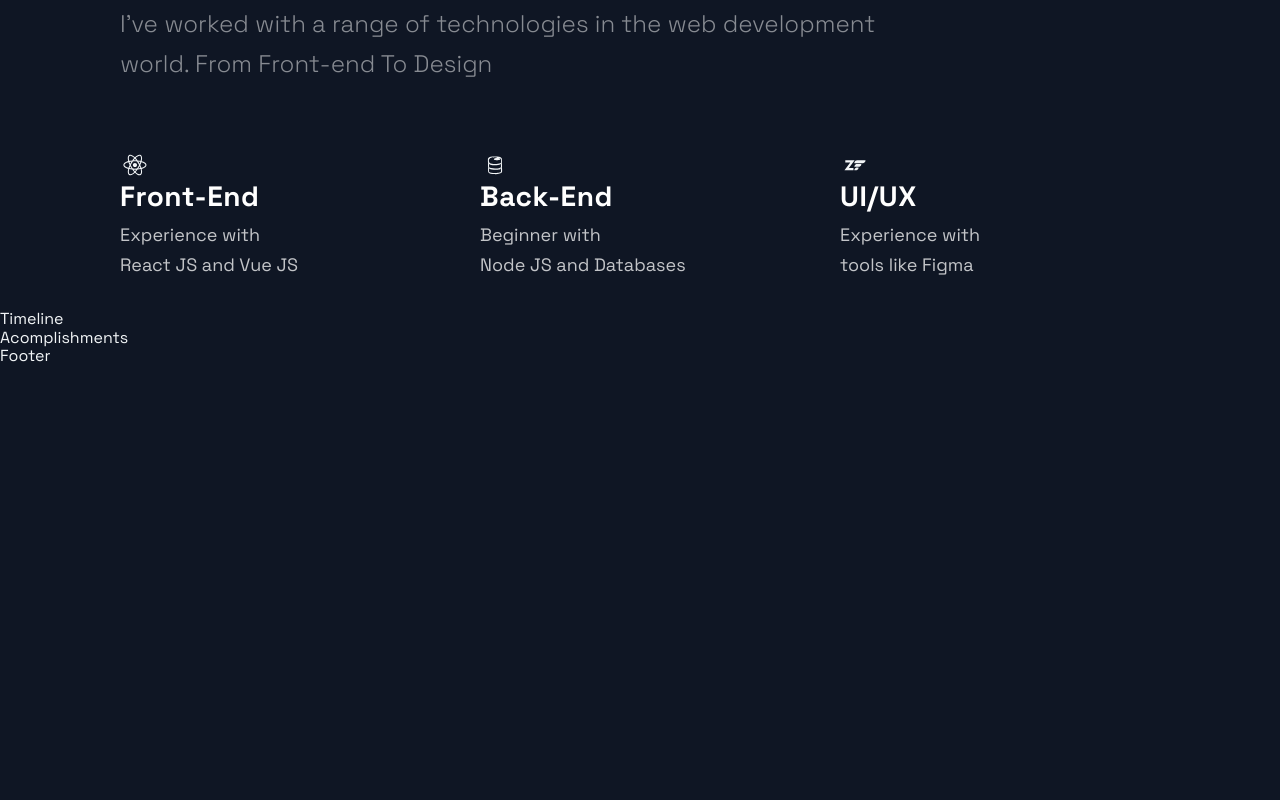
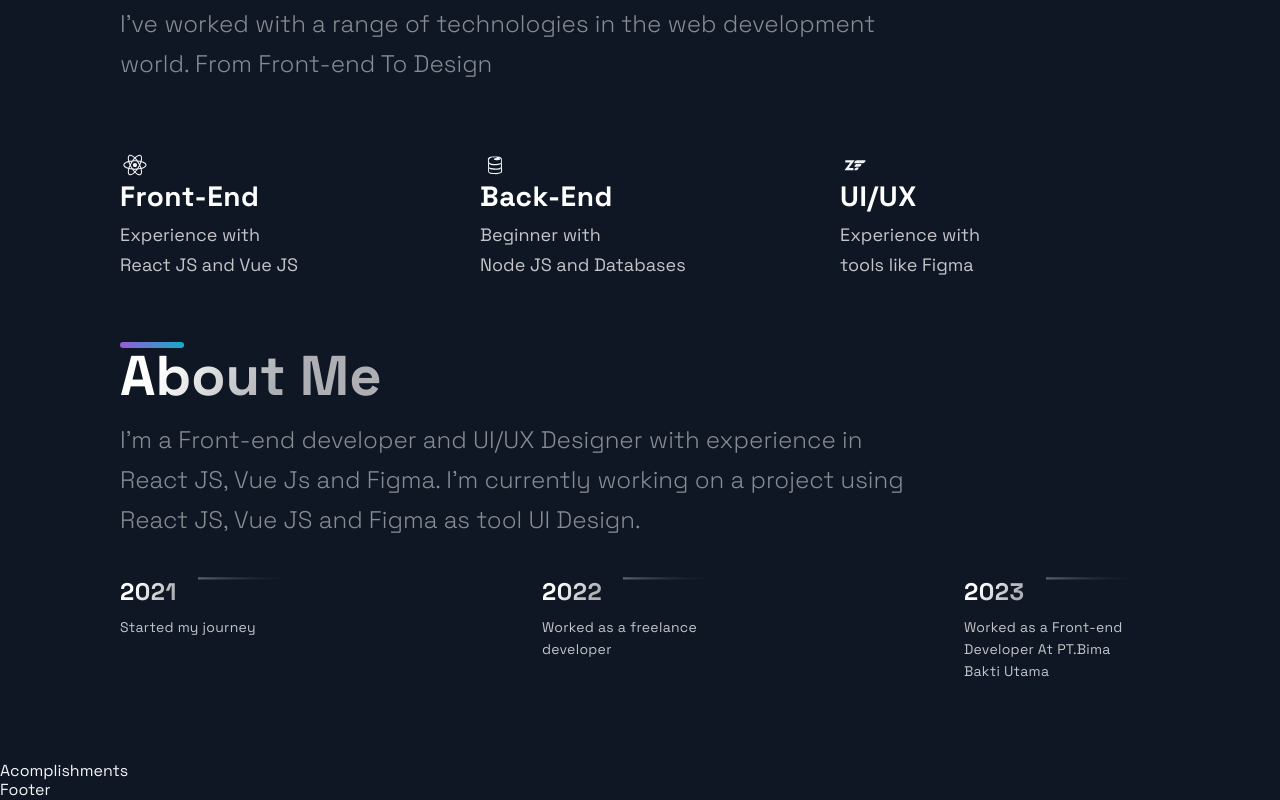
Before and after one commit to ThomasAlberto21/portfolio_website, a Next.js app: page / in a window 1280 px wide. Shown: the part 2380-3180 px from the top of the page. Before the commit the page ends 2746 px from the top, so only its background shows below. Built offline with nearby package versions, Linux system fonts and the light colour scheme.

Commit message:
Time line Finish

```diff
--- a/src/components/TimeLine/TimeLine.js
+++ b/src/components/TimeLine/TimeLine.js
@@ -1,51 +1,149 @@
 import React, { useState, useRef, useEffect } from 'react';
 
-import { CarouselButton, CarouselButtonDot, CarouselButtons, CarouselContainer, CarouselItem, CarouselItemImg, CarouselItemText, CarouselItemTitle, CarouselMobileScrollNode } from './TimeLineStyles';
-import { Section, SectionDivider, SectionText, SectionTitle } from '../../styles/GlobalComponents';
+import {
+  CarouselButton,
+  CarouselButtonDot,
+  CarouselButtons,
+  CarouselContainer,
+  CarouselItem,
+  CarouselItemImg,
+  CarouselItemText,
+  CarouselItemTitle,
+  CarouselMobileScrollNode,
+} from './TimeLineStyles';
+import {
+  Section,
+  SectionDivider,
+  SectionText,
+  SectionTitle,
+} from '../../styles/GlobalComponents';
 import { TimeLineData } from '../../constants/constants';
 
 const TOTAL_CAROUSEL_COUNT = TimeLineData.length;
 
 const Timeline = () => {
-  // const [activeItem, setActiveItem] = useState(0);
-  // const carouselRef = useRef();
+  const [activeItem, setActiveItem] = useState(0);
+  const carouselRef = useRef();
 
-  // const scroll = (node, left) => {
-  //   return node.scrollTo({ left, behavior: 'smooth' });
-  // }
+  const scroll = (node, left) => {
+    return node.scrollTo({ left, behavior: 'smooth' });
+  };
 
-  // const handleClick = (e, i) => {
-  //   e.preventDefault();
+  const handleClick = (e, i) => {
+    e.preventDefault();
 
-  //   if (carouselRef.current) {
-  //     const scrollLeft = Math.floor(carouselRef.current.scrollWidth * 0.7 * (i / TimeLineData.length));
+    if (carouselRef.current) {
+      const scrollLeft = Math.floor(
+        carouselRef.current.scrollWidth * 0.7 * (i / TimeLineData.length)
+      );
 
-  //     scroll(carouselRef.current, scrollLeft);
-  //   }
-  // }
+      scroll(carouselRef.current, scrollLeft);
+    }
+  };
 
-  // const handleScroll = () => {
-  //   if (carouselRef.current) {
-  //     const index = Math.round((carouselRef.current.scrollLeft / (carouselRef.current.scrollWidth * 0.7)) * TimeLineData.length);
+  const handleScroll = () => {
+    if (carouselRef.current) {
+      const index = Math.round(
+        (carouselRef.current.scrollLeft /
+          (carouselRef.current.scrollWidth * 0.7)) *
+          TimeLineData.length
+      );
 
-  //     setActiveItem(index);
-  //   }
-  // }
+      setActiveItem(index);
+    }
+  };
 
   // // snap back to beginning of scroll when window is resized
   // // avoids a bug where content is covered up if coming from smaller screen
-  // useEffect(() => {
-  //   const handleResize = () => {
-  //     scroll(carouselRef.current, 0);
-  //   }
+  useEffect(() => {
+    const handleResize = () => {
+      scroll(carouselRef.current, 0);
+    };
 
-  //   window.addEventListener('resize', handleResize);
-  // }, []);
+    window.addEventListener('resize', handleResize);
+  }, []);
 
   return (
-    <div>
-      Timeline
-    </div>
+    <Section id='about'>
+      <SectionDivider />
+      <SectionTitle>About Me</SectionTitle>
+      <SectionText>
+        I'm a Front-end developer and UI/UX Designer with experience in React
+        JS, Vue Js and Figma. I'm currently working on a project using React JS,
+        Vue JS and Figma as tool UI Design.
+      </SectionText>
+      <CarouselContainer ref={carouselRef} onScroll={handleScroll}>
+        <>
+          {TimeLineData.map((item, index) => {
+            return (
+              <CarouselMobileScrollNode
+                key={index}
+                final={index === TOTAL_CAROUSEL_COUNT - 1}
+              >
+                <CarouselItem
+                  index={index}
+                  id={`carousel__item-${index}`}
+                  active={activeItem}
+                  onClick={(e) => handleClick(e, index)}
+                >
+                  <CarouselItemTitle>
+                    {item.year}
+                    <CarouselItemImg
+                      width='208'
+                      height='6'
+                      viewBox='0 0 208 6'
+                      fill='none'
+                      xmlns='http://www.w3.org/2000/svg'
+                    >
+                      <path
+                        fill-rule='evenodd'
+                        clip-rule='evenodd'
+                        d='M0 0H208V4H0V0Z'
+                        fill='url(#paint0_linear)'
+                        fill-opacity='0.33'
+                      />
+                      <defs>
+                        <linearGradient
+                          id='paint0_linear'
+                          x1='-4.30412e-10'
+                          y1='0'
+                          x2='208'
+                          y2='0'
+                          gradientUnits='userSpaceOnUse'
+                        >
+                          <stop stop-color='white' />
+                          <stop
+                            offset='0.79478'
+                            stop-color='white'
+                            stop-opacity='0'
+                          />
+                        </linearGradient>
+                      </defs>
+                    </CarouselItemImg>
+                  </CarouselItemTitle>
+                  <CarouselItemText>{item.text}</CarouselItemText>
+                </CarouselItem>
+              </CarouselMobileScrollNode>
+            );
+          })}
+        </>
+      </CarouselContainer>
+      <CarouselButtons>
+        {TimeLineData.map((item, index) => {
+          return (
+            <CarouselButton
+              key={index}
+              index={index}
+              active={activeItem}
+              onClick={(e) => handleClick(e, index)}
+              type='button'
+            >
+              <CarouselButtonDot active={activeItem} />
+            </CarouselButton>
+          );
+        })}
+      </CarouselButtons>
+    </Section>
   );
 };
 
--- a/src/constants/constants.js
+++ b/src/constants/constants.js
@@ -1,16 +1,18 @@
 export const projects = [
   {
     title: 'MERN Memories',
-    description: "Using React, Node.js, Express & MongoDB you'll learn how to build a Full Stack MERN Application - from start to finish. The App is called Memories and it is a simple social media app that allows users to post interesting events that happened in their lives.",
-      image: '/images/1.png',
-      tags: ['Mongo', 'Express', 'React', 'Node'],
+    description:
+      "Using React, Node.js, Express & MongoDB you'll learn how to build a Full Stack MERN Application - from start to finish. The App is called Memories and it is a simple social media app that allows users to post interesting events that happened in their lives.",
+    image: '/images/1.png',
+    tags: ['Mongo', 'Express', 'React', 'Node'],
     source: 'https://google.com',
     visit: 'https://google.com',
     id: 0,
   },
   {
     title: 'E-Commerce',
-    description:"While building it you're going to learn many advanced React & JavaScript topics, as well as how to use Stripe for card transactions. On top of that, at the end of the video, you will have this unique and complex webshop app that you will be able to add to your portfolio. And trust me, e-commerce applications are impressive.",
+    description:
+      "While building it you're going to learn many advanced React & JavaScript topics, as well as how to use Stripe for card transactions. On top of that, at the end of the video, you will have this unique and complex webshop app that you will be able to add to your portfolio. And trust me, e-commerce applications are impressive.",
     image: '/images/2.png',
     tags: ['React', 'JavaScript'],
     source: 'https://google.com',
@@ -19,16 +21,18 @@ export const projects = [
   },
   {
     title: 'WebRTC App',
-    description: "This is a code repository for the corresponding YouTube video. In this tutorial, we're going to build and deploy a React Video Chat Application using WebRTC.",
-      image: '/images/3.jpg',
-      tags: ['React', 'WebRTC'],
+    description:
+      "This is a code repository for the corresponding YouTube video. In this tutorial, we're going to build and deploy a React Video Chat Application using WebRTC.",
+    image: '/images/3.jpg',
+    tags: ['React', 'WebRTC'],
     source: 'https://google.com',
     visit: 'https://google.com',
     id: 2,
   },
   {
     title: 'Unichat',
-    description: "This is a code repository for the corresponding video tutorial. In this video, we will create a full Realtime Chat Application",
+    description:
+      'This is a code repository for the corresponding video tutorial. In this video, we will create a full Realtime Chat Application',
     image: '/images/4.jpg',
     tags: ['React', 'ChatEngine', 'Firebase'],
     source: 'https://google.com',
@@ -38,9 +42,10 @@ export const projects = [
 ];
 
 export const TimeLineData = [
-  { year: 2017, text: 'Started my journey', },
-  { year: 2018, text: 'Worked as a freelance developer', },
-  { year: 2019, text: 'Founded JavaScript Mastery', },
-  { year: 2020, text: 'Shared my projects with the world', },
-  { year: 2021, text: 'Started my own platform', },
+  { year: 2021, text: 'Started my journey' },
+  { year: 2022, text: 'Worked as a freelance developer' },
+  {
+    year: 2023,
+    text: 'Worked as a Front-end Developer At PT.Bima Bakti Utama',
+  },
 ];
```
